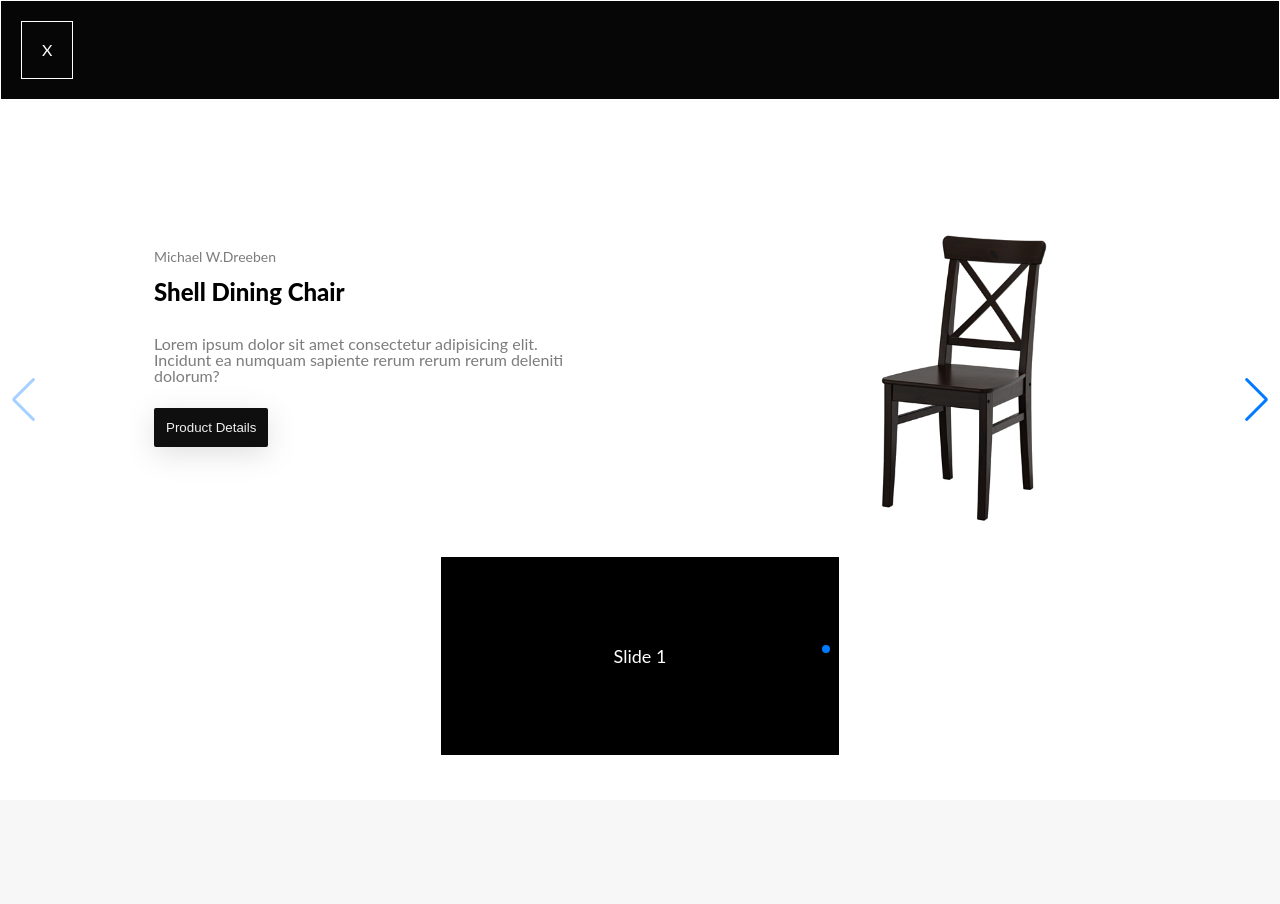
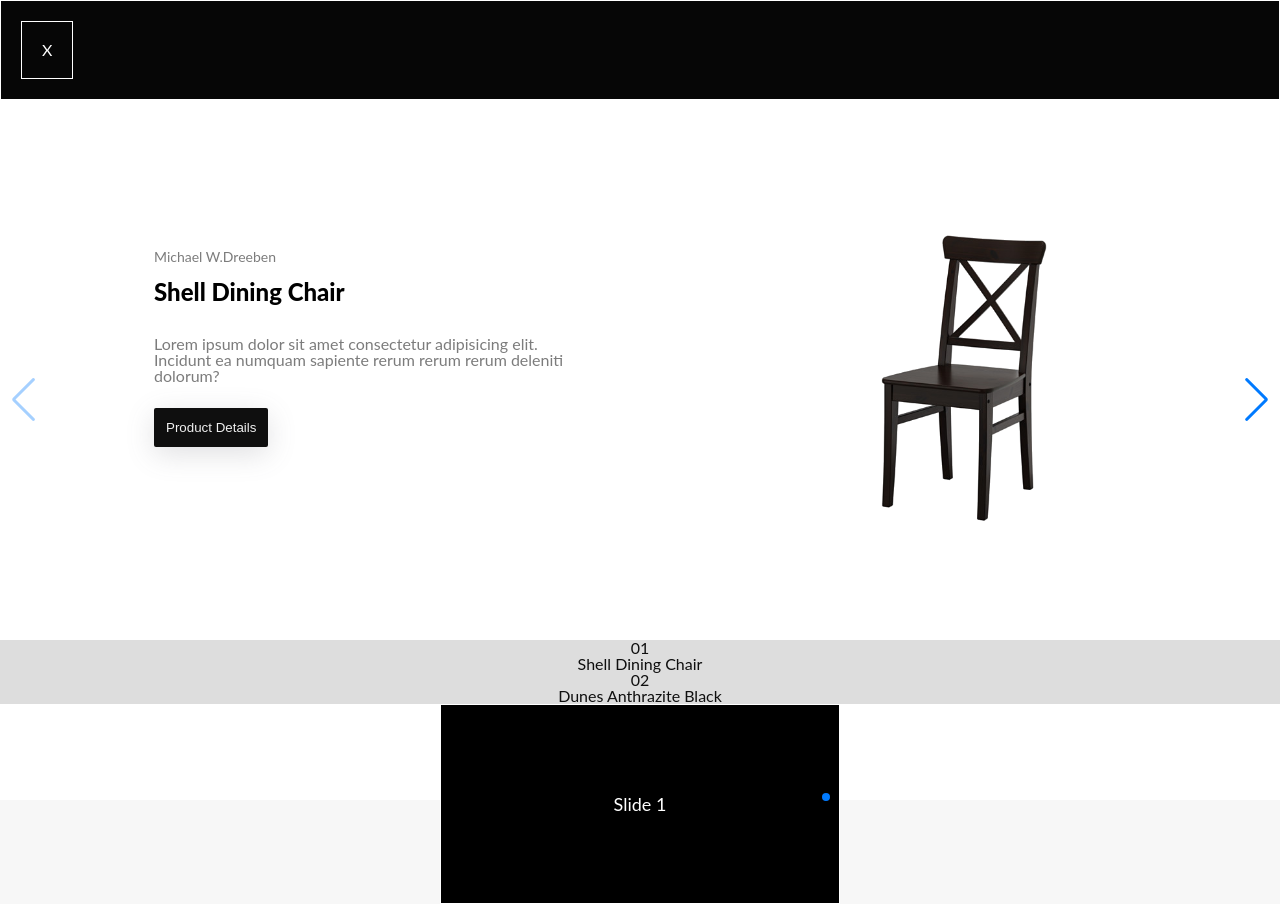
Before and after one commit to Franco-Ezequiel-Marchegiani/test_tecnico, a React (Create React App) app: page / in a window 1280 px wide. Before the commit the page ends 856 px from the top, so only its background shows below. Built offline with nearby package versions, Linux system fonts and the light colour scheme.

Commit message:
Created the content of the footer

```diff
--- a/src/containers/footer/footer.css
+++ b/src/containers/footer/footer.css
@@ -0,0 +1,4 @@
+.footerContainerAll{
+    color: #0f0f0f;
+    background-color: rgb(221, 221, 221);
+}
--- a/src/containers/footer/footer.js
+++ b/src/containers/footer/footer.js
@@ -2,8 +2,15 @@ import React from "react";
 import './footer.css'
 function Footer(){
     return(
-        <footer>
-            <h1>mater</h1>
+        <footer className="footerContainerAll">
+            <div className="boxFooterContainer">
+                <p>01</p>
+                <p>Shell Dining Chair</p>
+            </div>
+            <div className="boxFooterContainer">
+                <p>02</p>
+                <p>Dunes Anthrazite Black</p>
+            </div>
         </footer>
     )
 }
--- a/src/containers/intro/intro-style.js
+++ b/src/containers/intro/intro-style.js
@@ -12,7 +12,6 @@ export const IntroStyle = styled.div`
     color: white;
     flex-direction: column;
     position: relative;
-    padding: 100px;
   }
 
   .logo {
--- a/src/containers/intro/intro.css
+++ b/src/containers/intro/intro.css
@@ -3,6 +3,7 @@
     flex-direction: column;
     justify-content: center;
     align-items: center;
+    padding: 40px;
 }
 @media only screen and (min-width: 769px){
     .contentMain{
@@ -10,5 +11,6 @@
         flex-direction: row;
         justify-content: space-around;
         align-items: start;
+        padding: 100px;
     }
 }
```
